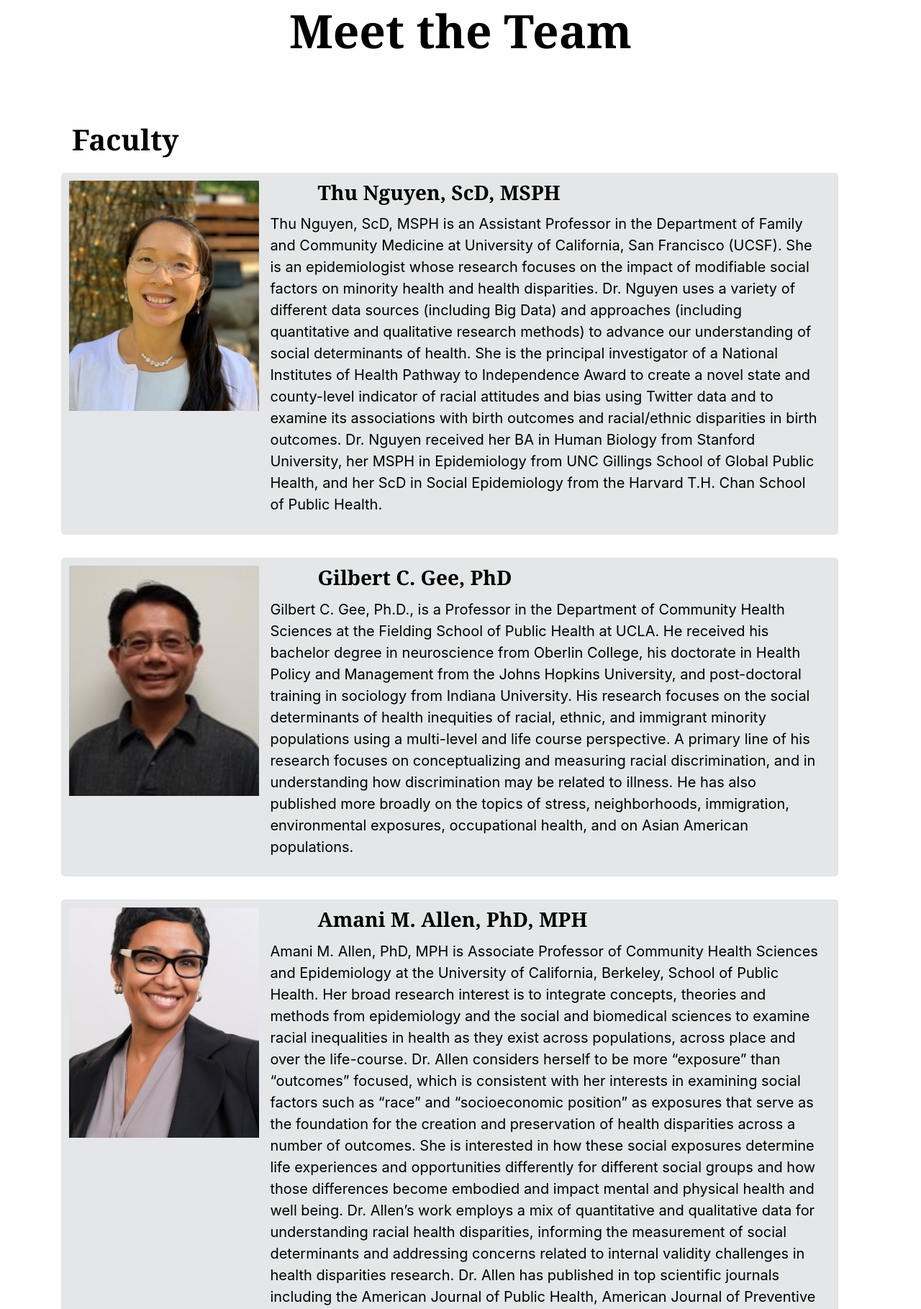
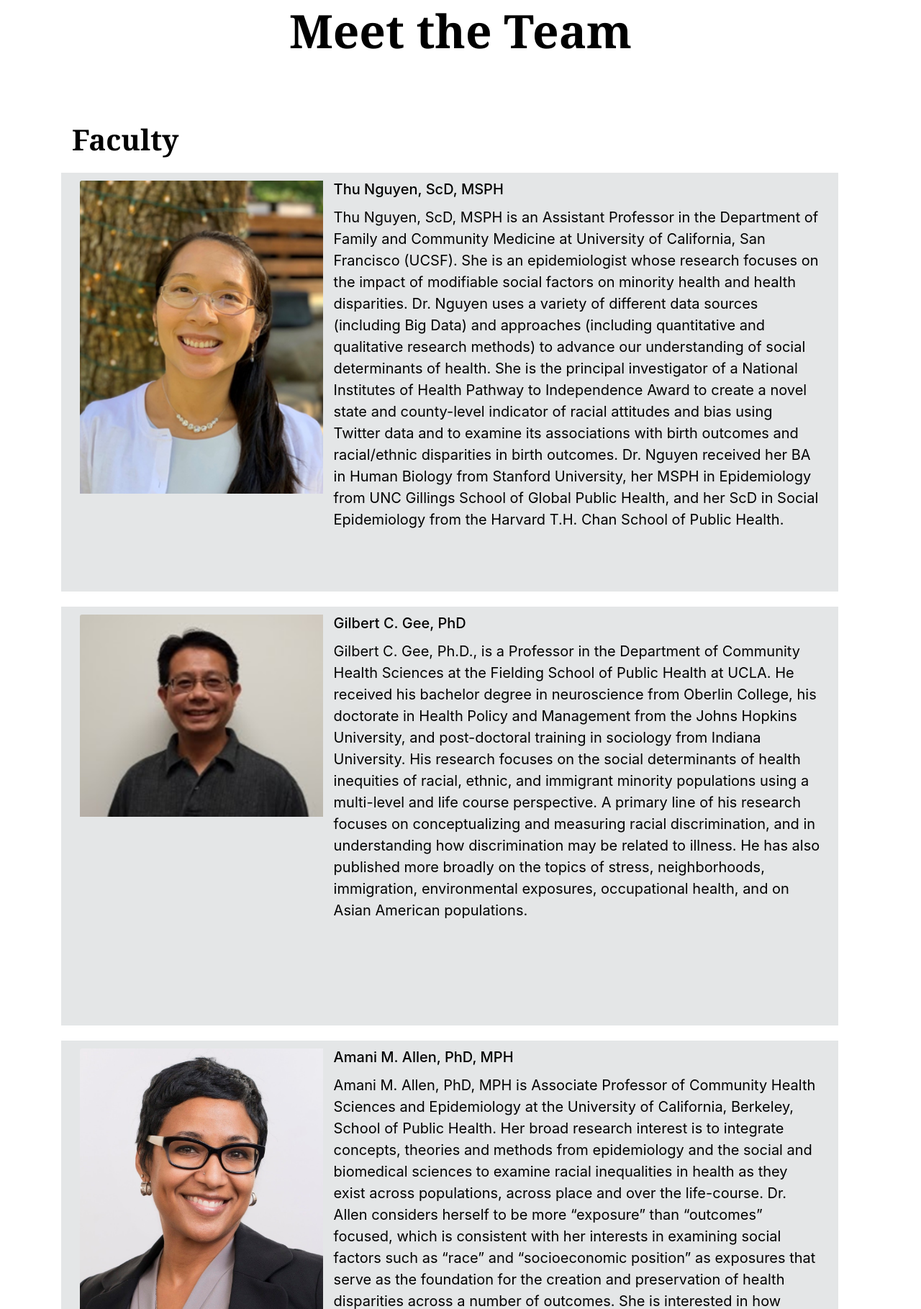
Before and after one commit to jacksonmichaels/bd4he_site, a Flask app: page /bios in a window 1280 px wide. Shown: the part 120-1939 px from the top of the page at 72% size. Run offline with Flask 2, Linux system fonts and the light colour scheme; some libraries are stand-ins or nearby versions.

Commit message:
fixed bio

```diff
--- a/app/static/main.css
+++ b/app/static/main.css
@@ -26,17 +26,19 @@ p {
     font-size:20px;
 }
 
-.bio-img-div {
+.img_div {
     overflow:hidden;
-    width: 15rem;
+    min-height: 35rem;
+    object-fit: cover;
 }
 
+
 .card-img-top {
-    width: 100%;
-    height: 100%;
-    object-fit: cover !important;
+    position: absolute;
+    float: top;
+    top: 0;
+    display: block;
 }
-
 
 .center {
     margin: 0;
--- a/app/static/main.js
+++ b/app/static/main.js
@@ -3,7 +3,7 @@ $(document).ready(function() {
     parent.location.hash = ''
 
 
-    if ($(window).width() <=  720) {
+    if ($(window).width() <=  990) {
         $(".comment").shorten({"showChars" : 70});
         $(".navbar-brand").html('BD4HE')
     } else {
@@ -19,7 +19,7 @@ $(document).ready(function() {
 });
 
 $( window ).resize(function() {
-    if ($(window).width() <=  720) {
+    if ($(window).width() <=  990) {
         $(".comment").shorten({"showChars" : 70});
         $(".navbar-brand").html('BD4HE')
     } else {
--- a/app/templates/pages/bios.html
+++ b/app/templates/pages/bios.html
@@ -19,14 +19,14 @@
       <div class="container">
         <h1>Faculty</h1>
         {% for person in faculty%}
-          <div class="row jumbotron bio_box container justify-content-center" style="margin-top: 2%; padding: 1%;">
-            <div class="col-md-3 col-sm-10 bio-img-div"  style="height: 20rem;" style="position: relative">
-              <img src="{{'static/images' + person['img']}}" class="card-img-top center" alt="...">
+        <div class="row bio_box container" style="margin-top: 2%; padding: 1%">
+            <div class="col-lg-4 col-md-12 img_div"  style="height: 20rem;" style="position: relative">
+              <img src="{{'static/images' + person['img']}}" class="card-img-top" alt="...">
             </div>
-            <div class="col-md-9 col-sm-12" style="overflow: hidden;">
-              <div class="row justify-content-center">
+            <div class="col-lg-8 col-md-12" style="overflow: hidden;">
+              <div class="row">
                 <div class="col-10">
-                  <h3 class="card-title">{{person['name']}}</h3>
+                  <h5 class="card-title">{{person['name']}}</h5>
                 </div>
               </div>
               <p class ="comment" id="{{person['name']}}" class="card-text bio-card hideContent">{{person['bio']}}</p>
@@ -39,14 +39,14 @@
       </div>
       <div class="container">
         {% for person in non_faculty%}
-        <div class="row jumbotron bio_box container justify-content-center" style="margin-top: 2%; padding: 1%;">
-            <div class="col-md-3 col-sm-10 bio-img-div"  style="height: 20rem;" style="position: relative">
-              <img src="{{'static/images' + person['img']}}" class="card-img-top center" alt="...">
+        <div class="row bio_box container" style="margin-top: 2%; padding: 1%">
+            <div class="col-lg-4 col-md-12 img_div"  style="height: 20rem;" style="position: relative">
+              <img src="{{'static/images' + person['img']}}" class="card-img-top" alt="...">
             </div>
-            <div class="col-md-9 col-sm-12" style="overflow: hidden;">
-              <div class="row justify-content-center">
+            <div class="col-lg-8 col-md-12" style="overflow: hidden;">
+              <div class="row">
                 <div class="col-10">
-                  <h3 class="card-title">{{person['name']}}</h3>
+                  <h5 class="card-title">{{person['name']}}</h5>
                 </div>
               </div>
               <p class ="comment" id="{{person['name']}}" class="card-text bio-card hideContent">{{person['bio']}}</p>
```
